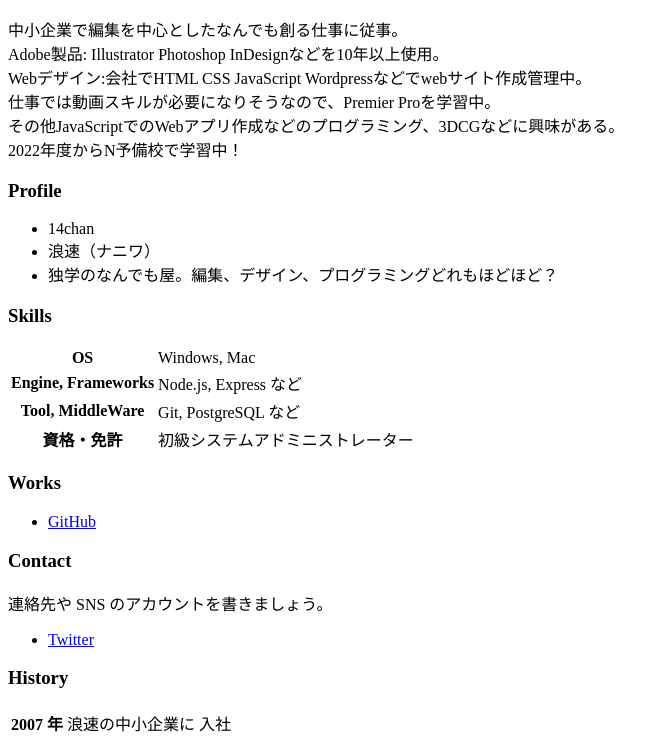
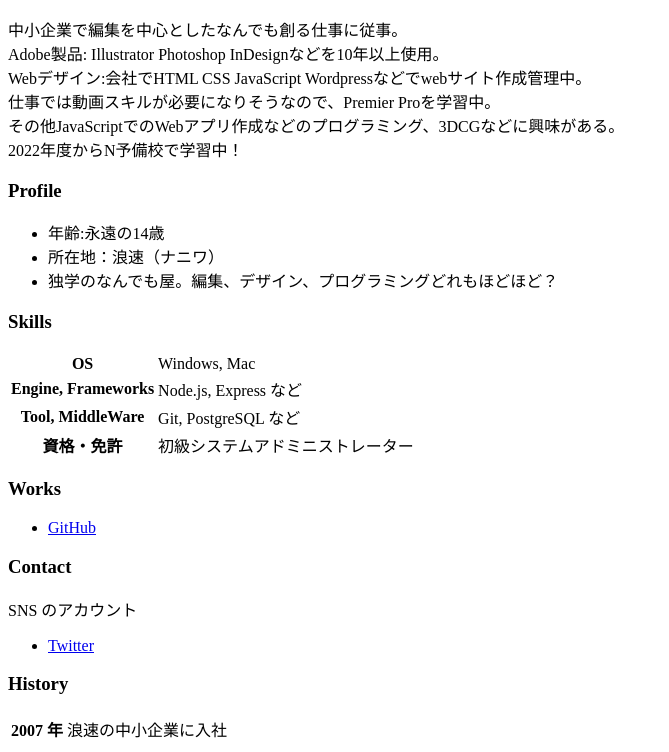
Before and after one commit to 14chan/14chan.github.io, a plain HTML site: page index.html in a window 1280 px wide. Shown: the part 110-862 px from the top of the page, without its empty margins (0-669 px from the left). Drawn offline with Linux system fonts and the light colour scheme.

Commit message:
必要情報の書き方を修正

```diff
--- a/index.html
+++ b/index.html
@@ -20,8 +20,8 @@
 
     <h3>Profile</h3>
     <ul>
-      <li>14chan</li>
-      <li>浪速（ナニワ）</li>
+      <li>年齢:永遠の14歳</li>
+      <li>所在地：浪速（ナニワ）</li>
       <li>独学のなんでも屋。編集、デザイン、プログラミングどれもほどほど？</li>
     </ul>
 
@@ -58,7 +58,7 @@
     </ul>
 
     <h3>Contact</h3>
-    <p>連絡先や SNS のアカウントを書きましょう。</p>
+    <p> SNS のアカウント</p>
     <ul>
       <li><a href="https://twitter.com/prep_eternal">Twitter</a></li>
     </ul>
@@ -67,7 +67,7 @@
     <table>
       <tr>
         <th>2007 年</th>
-        <td>浪速の中小企業に 入社</td>
+        <td>浪速の中小企業に入社</td>
       </tr>
     </table>
   </body>
```
